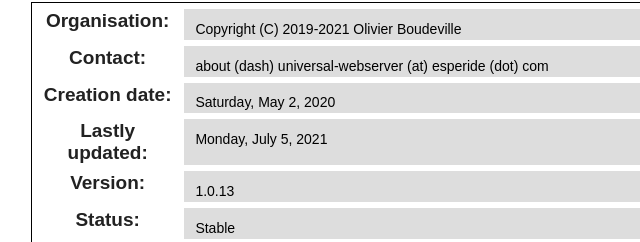
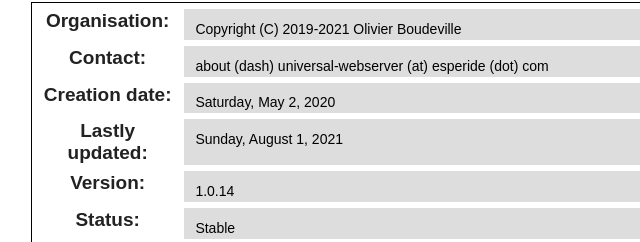
Before and after one commit to Olivier-Boudeville/us-web, a plain HTML site: page universal-webserver-technical-manual-english.html in a window 1280 px wide. Shown: the part 157-399 px from the top of the page, 0-640 px from the left. Drawn offline with Linux system fonts and the light colour scheme.

Commit message:
us-web doc updated.

```diff
--- a/universal-webserver-technical-manual-english.html
+++ b/universal-webserver-technical-manual-english.html
@@ -32,10 +32,10 @@
 <tr class="field"><th class="field-name">Creation date:</th><td class="field-body"><p class="first">Saturday, May 2, 2020</p>
 </td>
 </tr>
-<tr class="field"><th class="field-name">Lastly updated:</th><td class="field-body"><p class="first">Monday, July 5, 2021</p>
+<tr class="field"><th class="field-name">Lastly updated:</th><td class="field-body"><p class="first">Sunday, August 1, 2021</p>
 </td>
 </tr>
-<tr class="field"><th class="field-name">Version:</th><td class="field-body"><p class="first">1.0.13</p>
+<tr class="field"><th class="field-name">Version:</th><td class="field-body"><p class="first">1.0.14</p>
 </td>
 </tr>
 <tr class="field"><th class="field-name">Status:</th><td class="field-body"><p class="first">Stable</p>
```
Also changed, not shown: 1 other file.
